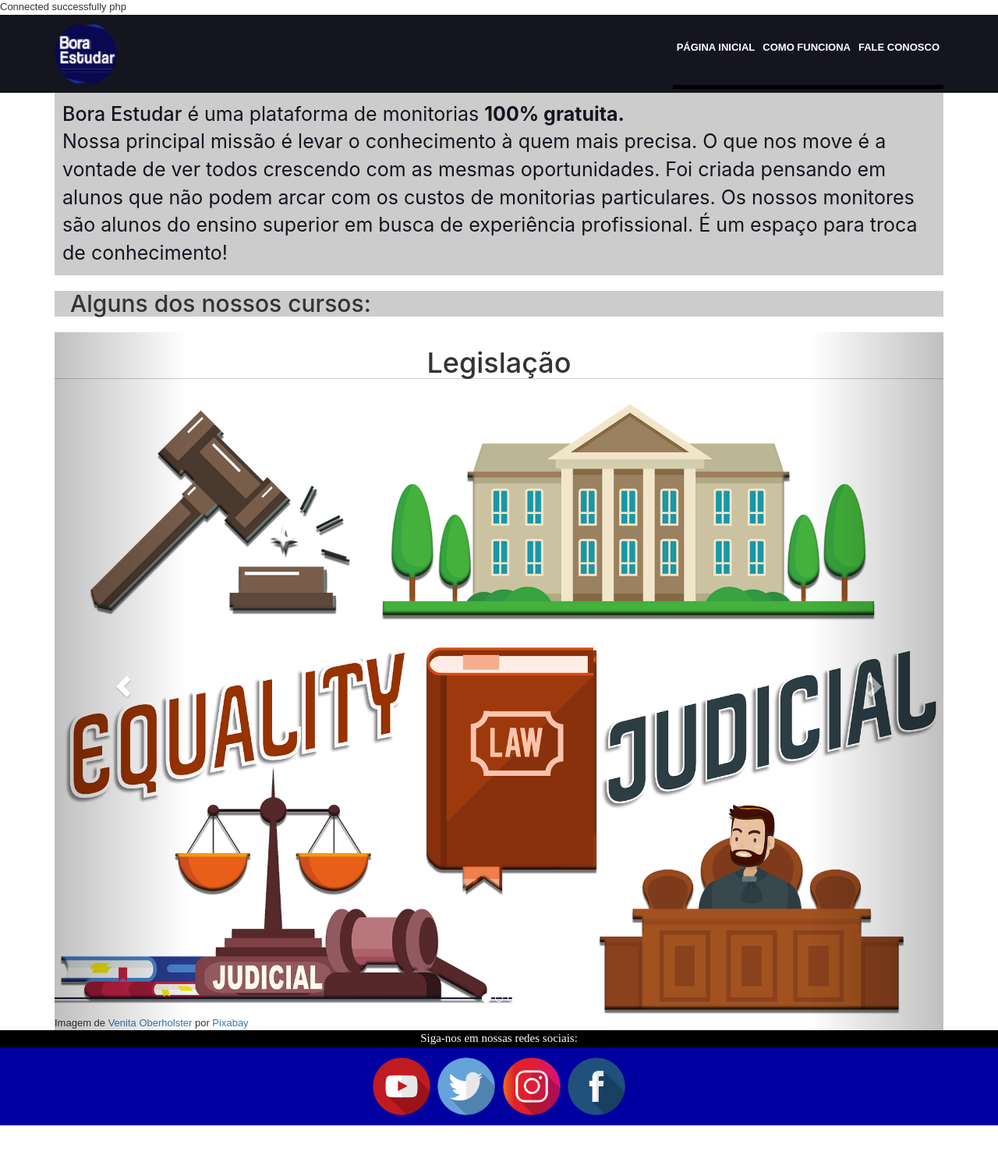
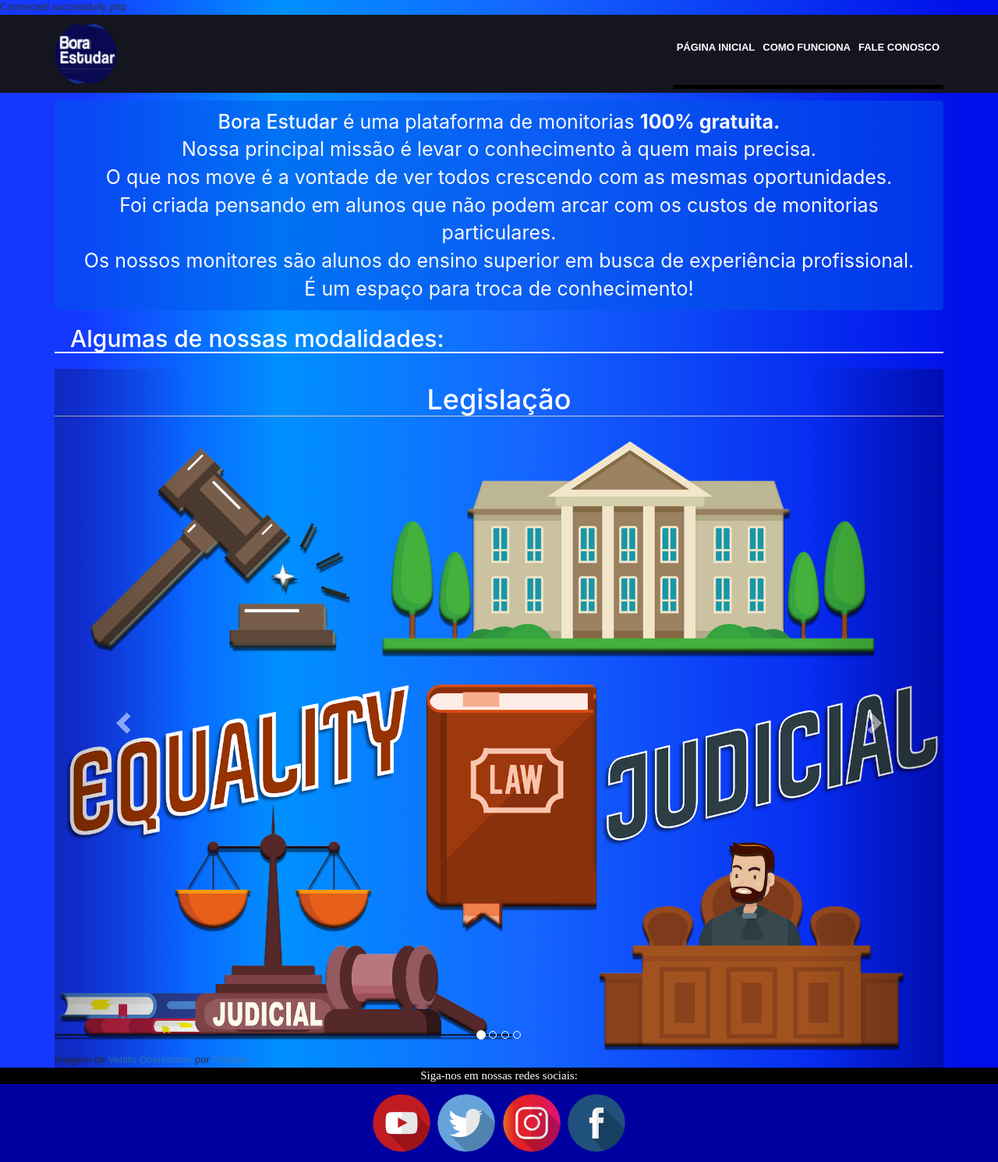
Before and after one commit to luc0liv/Projeto_DoaTech, a PHP site: page /comofunciona.php in a window 1280 px wide. Shown: the whole page at 78% size. Before the commit the page ends 1443 px from the top, so only its background shows below. Run offline with PHP 8.4, Linux system fonts and the light colour scheme.

Commit message:
Criação de gradiente no bg + adição de img no carrossel

```diff
--- a/assets/css/comoFunciona.css
+++ b/assets/css/comoFunciona.css
@@ -1,34 +1,46 @@
+    .gradiente {
+        background: -moz-linear-gradient(0% 50% 0deg, rgba(21, 56, 255, 1) 7.96%, rgba(0, 144, 255, 1) 28.06%, rgba(21, 101, 255, 1) 53.18%, rgba(0, 15, 233, 1) 96.31%);
+        background: -webkit-linear-gradient(0deg, rgba(21, 56, 255, 1) 7.96%, rgba(0, 144, 255, 1) 28.06%, rgba(21, 101, 255, 1) 53.18%, rgba(0, 15, 233, 1) 96.31%);
+        background: -webkit-gradient(linear, 0% 50%, 100% 50%, color-stop(0.0796, rgba(21, 56, 255, 1)), color-stop(0.2806, rgba(0, 144, 255, 1)), color-stop(0.5318, rgba(21, 101, 255, 1)), color-stop(0.9631, rgba(0, 15, 233, 1)));
+        background: -o-linear-gradient(0deg, rgba(21, 56, 255, 1) 7.96%, rgba(0, 144, 255, 1) 28.06%, rgba(21, 101, 255, 1) 53.18%, rgba(0, 15, 233, 1) 96.31%);
+        background: -ms-linear-gradient(0deg, rgba(21, 56, 255, 1) 7.96%, rgba(0, 144, 255, 1) 28.06%, rgba(21, 101, 255, 1) 53.18%, rgba(0, 15, 233, 1) 96.31%);
+        -ms-filter: "progid:DXImageTransform.Microsoft.gradient(startColorstr='#1538FF', endColorstr='#000FE9' ,GradientType=0)";
+        background: linear-gradient(90deg, rgba(21, 56, 255, 1) 7.96%, rgba(0, 144, 255, 1) 28.06%, rgba(21, 101, 255, 1) 53.18%, rgba(0, 15, 233, 1) 96.31%);
+        filter: progid: DXImageTransform.Microsoft.gradient(startColorstr='#1538FF', endColorstr='#000FE9', GradientType=1);
+    }
 
-
-.carousel_titulo{
+    .carousel_titulo {
+        color: white;
         font-weight: 500;
         font-family: -apple-system, BlinkMacSystemFont, 'Segoe UI', Roboto, Oxygen, Ubuntu, Cantarell, 'Open Sans', 'Helvetica Neue', sans-serif;
         border-bottom: 1px solid #ccc;
         text-align: center;
-
     }
 
-#Contitulo{
-    background-color: #ccc;
+    #Contitulo {
         font-weight: 500;
+        border-bottom: 2px solid white;
+        color: white;
         margin-bottom: 20px;
         padding-left: 20px;
         font-family: -apple-system, BlinkMacSystemFont, 'Segoe UI', Roboto, Oxygen, Ubuntu, Cantarell, 'Open Sans', 'Helvetica Neue', sans-serif;
     }
 
-#artigo{
+    #artigo {
+        margin-top: 10px;
+        border-radius: 5px;
         font-family: -apple-system, BlinkMacSystemFont, 'Segoe UI', Roboto, Oxygen, Ubuntu, Cantarell, 'Open Sans', 'Helvetica Neue', sans-serif;
         font-size: 25px;
-    background-color: #ccc;
+        background-color: rgba(0, 86, 233, 0.5);
         padding: 10px;
-    color: #151520;
+        color: rgb(248, 248, 250);
+        text-align: center;
     }
 
     #artigo span {
         font-weight: 500;
+    }
 
-
-}
-#artigo span:hover{
+    #artigo span:hover {
         font-weight: 700;
     }
--- a/comofunciona.php
+++ b/comofunciona.php
@@ -13,7 +13,7 @@
     <link rel="stylesheet" type="text/css" href="./assets/css/comoFunciona.css">
     <title>Como Funciona</title>
 </head>
-<body>
+<body class="gradiente">
     <header>
         <div class="header">
             <div class="logo">
@@ -38,20 +38,21 @@
       <article id="artigo">
         <span>Bora Estudar</span>
         é uma plataforma de monitorias <b>100% gratuita.</b> <br>
-        Nossa principal missão é levar o conhecimento à quem mais precisa.
-        O que nos move é a vontade de ver todos crescendo com as mesmas oportunidades.
-        Foi criada pensando em alunos que não podem arcar com os custos de monitorias particulares.
-        Os nossos monitores são alunos do ensino superior em busca de experiência profissional.
+        Nossa principal missão é levar o conhecimento à quem mais precisa.<br>
+        O que nos move é a vontade de ver todos crescendo com as mesmas oportunidades.<br>
+        Foi criada pensando em alunos que não podem arcar com os custos de monitorias particulares.<br>
+        Os nossos monitores são alunos do ensino superior em busca de experiência profissional.<br>
         É um espaço para troca de conhecimento!
       </article>
 
-        <h2 id="Contitulo">Alguns dos nossos cursos:</h2>
+        <h2 id="Contitulo">Algumas de nossas modalidades:</h2>
         <div id="myCarousel" class="carousel slide" data-ride="carousel">
           <!-- Indicators -->
           <ol class="carousel-indicators">
             <li data-target="#myCarousel" data-slide-to="0" class="active"></li>
             <li data-target="#myCarousel" data-slide-to="1"></li>
             <li data-target="#myCarousel" data-slide-to="2"></li>
+            <li data-target="#myCarousel" data-slide-to="3"></li>
           </ol>
 
           <!-- Wrapper for slides -->
@@ -65,6 +66,12 @@
             </div>
 
             <div class="item">
+              <h1 class="carousel_titulo">Assistência em trabalhos escolares</h1>
+              <img src="./assets/img/deverdecasa.jpg" alt="Dever de casa" style="width:100%;">
+              <span>Imagem de <a href="https://pixabay.com/pt/users/tjevans-5937713/">TJ Evans</a> por <a href="https://pixabay.com/pt/photos/lição-de-casa-escola-problema-2521144/">Pixabay</a></span>
+            </div>
+
+            <div class="item">
               <h1 class="carousel_titulo">Empreendedorismo</h1>
               <img src="./assets/img/Empreendedorismo.png" alt="Empreendedorismo" style="width:100%;">
               <span>Imagem de <a href="https://pixabay.com/pt/users/geralt-9301/?utm_source=link-attribution&amp;utm_medium=referral&amp;utm_campaign=image&amp;utm_content=3189797">Gerd Altmann</a> por <a href="https://pixabay.com/pt/?utm_source=link-attribution&amp;utm_medium=referral&amp;utm_campaign=image&amp;utm_content=3189797">Pixabay</a></span>
@@ -75,7 +82,10 @@
               <img src="./assets/img/Informática_e_Tecnologia.jpg" alt="Informática e Tecnologia" style="width:100%;">
               <span>Imagem de <a href="https://pixabay.com/pt/users/joffi-1229850/?utm_source=link-attribution&amp;utm_medium=referral&amp;utm_campaign=image&amp;utm_content=1685092">joffi</a> por <a href="https://pixabay.com/pt/?utm_source=link-attribution&amp;utm_medium=referral&amp;utm_campaign=image&amp;utm_content=1685092">Pixabay</a></span>
             </div>
+
+
           </div>
+
 
           <!-- Left and right controls -->
           <a class="left carousel-control" href="#myCarousel" data-slide="prev">
```
Also changed, not shown: assets/img/deverdecasa.jpg (added). Lines whose indentation alone changed are shown as unchanged.
